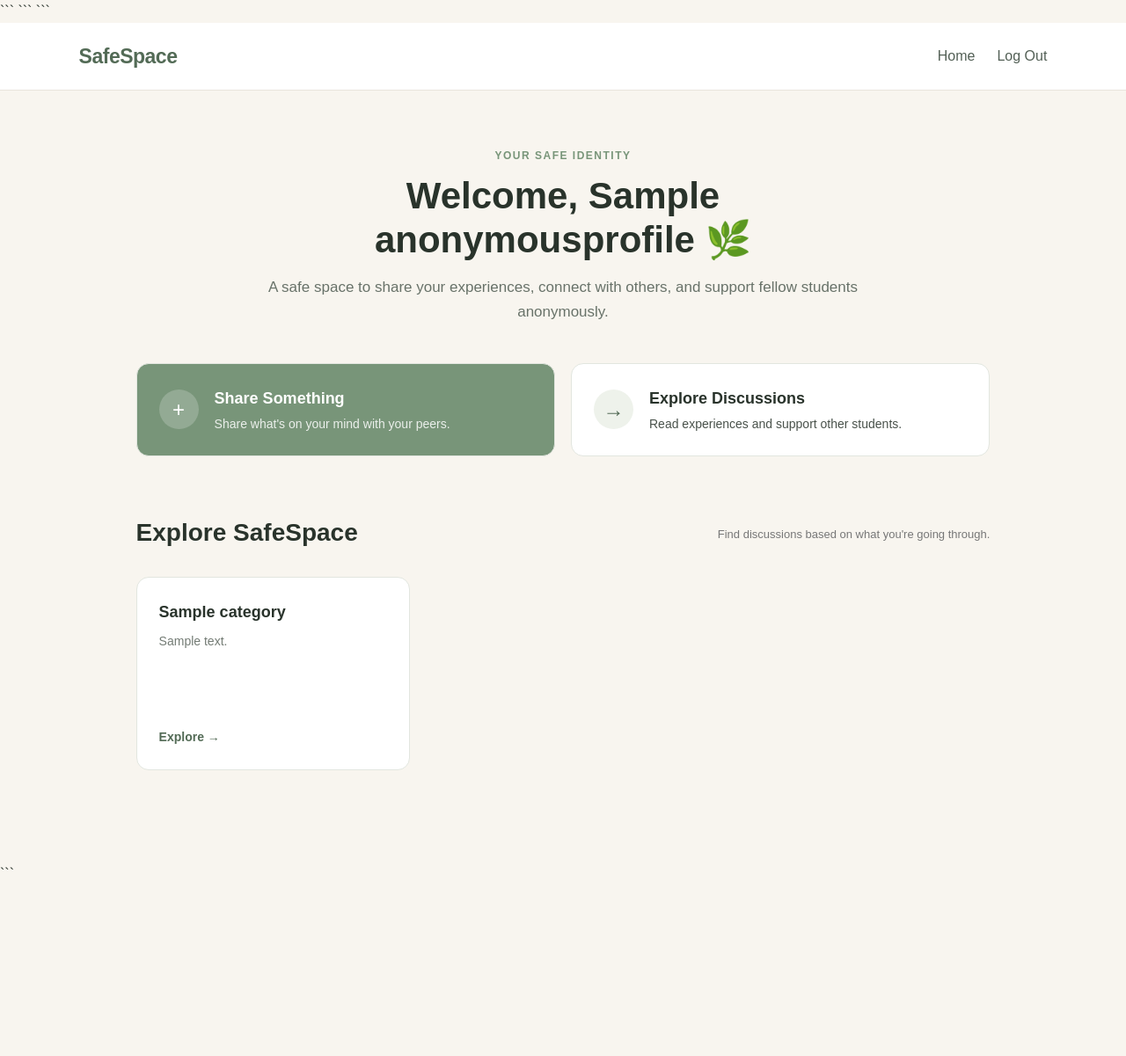
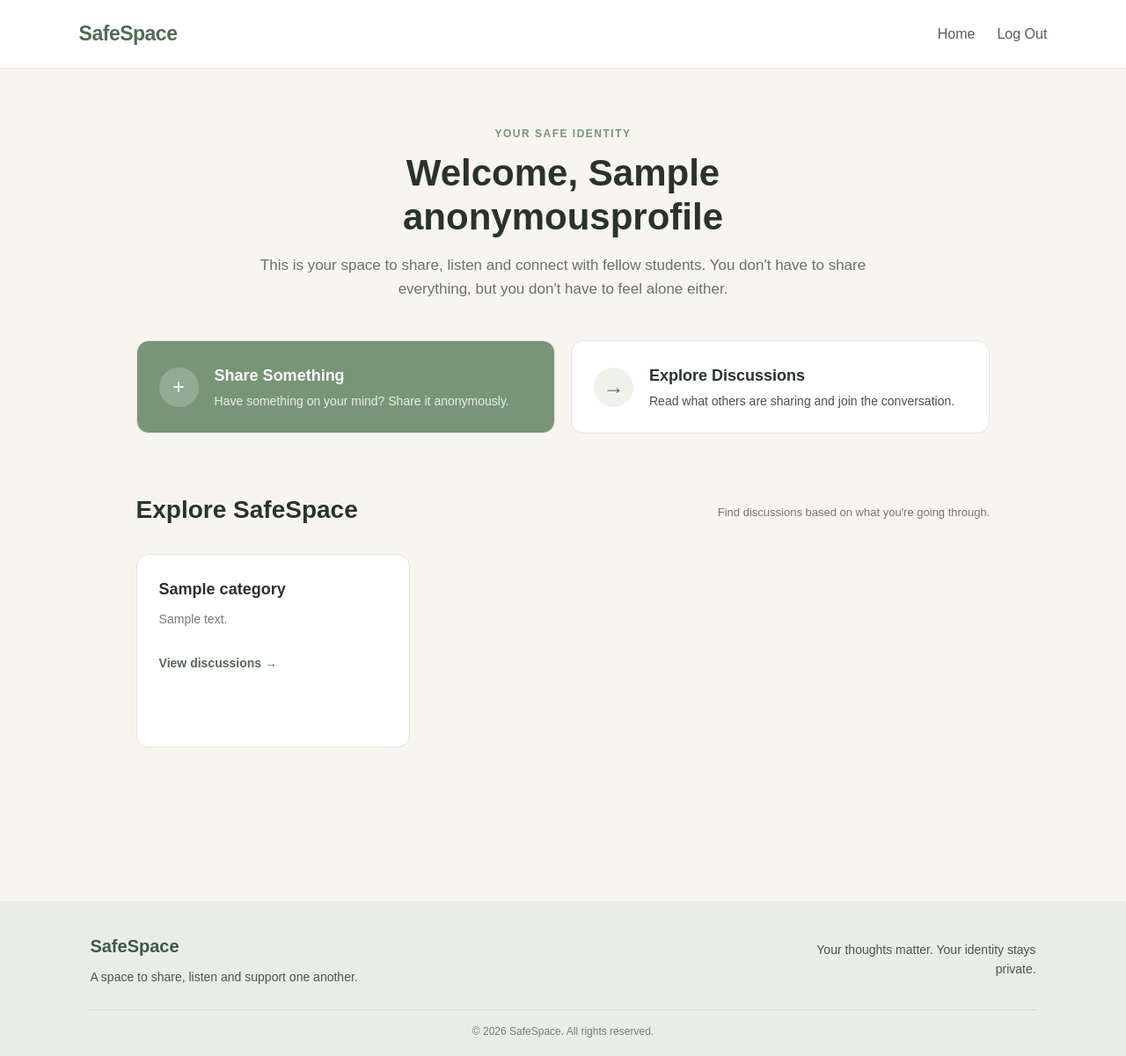
Before and after one commit to JulietMumbi/safespace, a Django app: page /dashboard/ in a window 1280 px wide. Shown: the whole page at 88% size. Before the commit the page ends 989 px from the top, so only its background shows below. Run offline with Django 5.2, Linux system fonts and the light colour scheme; a user stored in the database is signed in; tables that the repository leaves empty hold one stand-in row (values such as "Sample post").

Commit message:
added descriptions

````diff
--- a/core/static/core/css/style.css
+++ b/core/static/core/css/style.css
@@ -2262,3 +2262,94 @@ input {
         font-size: 28px;
     }
 }
+
+
+
+/* Student dashboard refinements */
+
+/* Category card hover effect */
+.category-card {
+    transition: transform 0.2s ease, box-shadow 0.2s ease;
+}
+
+.category-card:hover {
+    transform: translateY(-4px);
+    box-shadow: 0 8px 20px rgba(0, 0, 0, 0.07);
+}
+
+.category-card p {
+    line-height: 1.6;
+}
+
+/* Category link */
+.category-link {
+    display: inline-block;
+    margin-top: 10px;
+    font-weight: 600;
+}
+
+/* Empty categories message */
+.empty-message {
+    color: #777;
+    padding: 20px 0;
+    text-align: center;
+}
+
+/* Student dashboard footer */
+.dashboard-footer {
+    background-color: #e8eee7;
+    margin-top: 70px;
+    padding: 35px 8% 18px;
+    color: #46564a;
+}
+
+.footer-content {
+    display: flex;
+    justify-content: space-between;
+    align-items: center;
+    gap: 30px;
+    max-width: 1100px;
+    margin: 0 auto;
+    padding-bottom: 25px;
+}
+
+.footer-brand h3 {
+    margin: 0 0 8px;
+    color: #405746;
+    font-size: 20px;
+}
+
+.footer-brand p,
+.footer-note p {
+    margin: 0;
+    font-size: 14px;
+    line-height: 1.6;
+}
+
+.footer-note {
+    max-width: 280px;
+    text-align: right;
+}
+
+.footer-bottom {
+    border-top: 1px solid #d1dbd1;
+    padding-top: 15px;
+    text-align: center;
+}
+
+.footer-bottom p {
+    margin: 0;
+    font-size: 12px;
+    color: #718074;
+}
+
+@media (max-width: 600px) {
+    .footer-content {
+        flex-direction: column;
+        align-items: flex-start;
+    }
+
+    .footer-note {
+        text-align: left;
+    }
+}
--- a/core/templates/core/dashboard.html
+++ b/core/templates/core/dashboard.html
@@ -1,97 +1,67 @@
+
 {% load static %}
-
 <!DOCTYPE html>
-
 <html lang="en">
-
 <head>
     <meta charset="UTF-8">
     <meta name="viewport" content="width=device-width, initial-scale=1.0">
-
-```
     <title>Dashboard - SafeSpace</title>
-
     <link rel="stylesheet" href="{% static 'core/css/style.css' %}">
-```
-
 </head>
 
 <body>
 
-```
     <nav class="navbar">
-
         <div class="logo">SafeSpace</div>
-
         <div class="nav-links">
             <a href="{% url 'home' %}">Home</a>
             <a href="{% url 'logout' %}">Log Out</a>
         </div>
-
     </nav>
 
+    <main class="dashboard-container">
 
-<main class="dashboard-container">
         {% if messages %}
             {% for message in messages %}
-        <div class="success-message">
-            {{ message }}
-        </div>
+                <div class="success-message">{{ message }}</div>
             {% endfor %}
         {% endif %}
 
         <section class="dashboard-welcome">
-
             <p class="welcome-label">YOUR SAFE IDENTITY</p>
-
-        <h1>
-            Welcome, {{ request.user.anonymousprofile.anonymous_name }} 🌿
-        </h1>
-
+            <h1>Welcome, {{ request.user.anonymousprofile.anonymous_name }}</h1>
             <p>
-            A safe space to share your experiences, connect with others,
-            and support fellow students anonymously.
+                This is your space to share, listen and connect with
+                fellow students. You don't have to share everything,
+                but you don't have to feel alone either.
             </p>
-
         </section>
-
 
         <section class="dashboard-actions">
 
             <a href="{% url 'create_post' %}" class="dashboard-action primary-action">
                 <span class="action-icon">+</span>
-
                 <div>
                     <h3>Share Something</h3>
-                <p>Share what's on your mind with your peers.</p>
+                    <p>Have something on your mind? Share it anonymously.</p>
                 </div>
             </a>
 
-
-        <a href="#" class="dashboard-action secondary-action">
-
+            <a href="#categories" class="dashboard-action secondary-action">
                 <span class="action-icon">→</span>
-
                 <div>
                     <h3>Explore Discussions</h3>
-                <p>Read experiences and support other students.</p>
+                    <p>Read what others are sharing and join the conversation.</p>
                 </div>
-
             </a>
 
         </section>
 
-
-    <section class="categories-section">
+        <section class="categories-section" id="categories">
 
             <div class="section-heading">
-
                 <h2>Explore SafeSpace</h2>
-
-            <p>
-                Find discussions based on what you're going through.
-            </p>
-
+                <p>Find discussions based on what you're going through.</p>
             </div>
 
             <div class="category-grid">
@@ -103,15 +73,17 @@
 
                         <h3>{{ category.name }}</h3>
 
-            <p>
-                {{ category.description }}
-            </p>
+                        <p>{{ category.description|default:"Explore conversations shared by fellow students." }}</p>
 
-            <span class="category-link">
-                Explore →
-            </span>
+                        <span class="category-link">View discussions →</span>
 
                     </a>
+
+                {% empty %}
+
+                    <p class="empty-message">
+                        No discussion categories are available yet.
+                    </p>
 
                 {% endfor %}
 
@@ -120,8 +92,27 @@
         </section>
 
     </main>
-```
+
+    <footer class="dashboard-footer">
+
+        <div class="footer-content">
+
+            <div class="footer-brand">
+                <h3>SafeSpace</h3>
+                <p>A space to share, listen and support one another.</p>
+            </div>
+
+            <div class="footer-note">
+                <p>Your thoughts matter. Your identity stays private.</p>
+            </div>
+
+        </div>
+
+        <div class="footer-bottom">
+            <p>&copy; {% now "Y" %} SafeSpace. All rights reserved.</p>
+        </div>
+
+    </footer>
 
 </body>
-
 </html>
````
Lines whose indentation alone changed are shown as unchanged.
